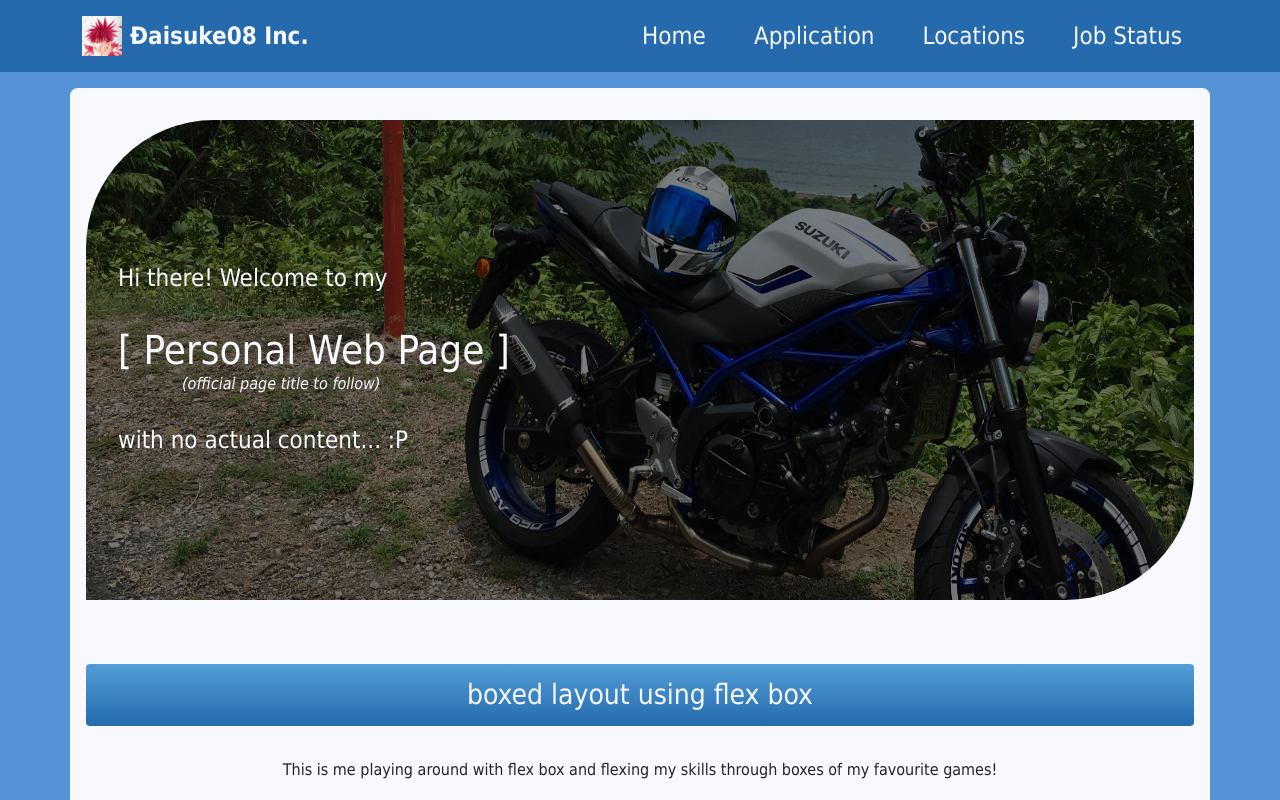
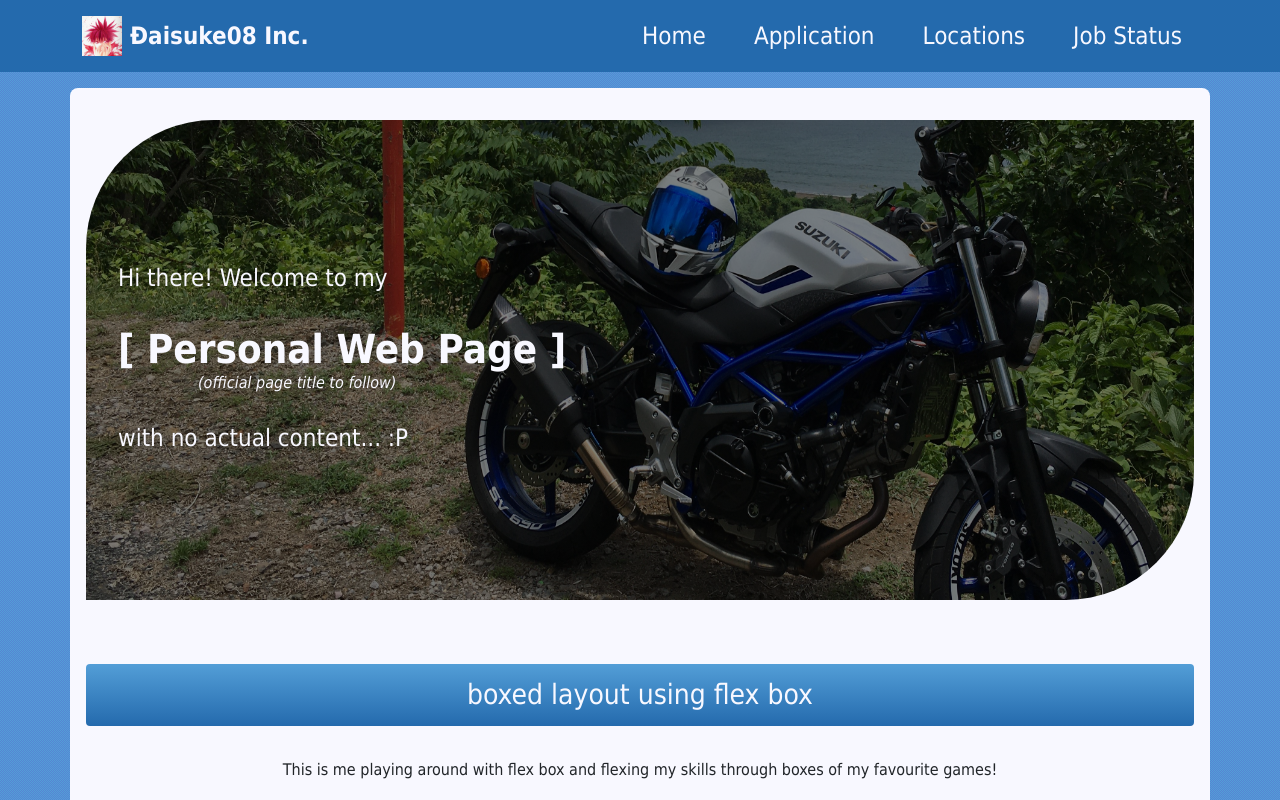
Before and after one commit to IamDaisuke08/IamDaisuke08, an Angular app in the folder Job/Code/Job.App/: page / in a window 1280 px wide. Shown: the top 800 px of the page. Built offline with nearby package versions, Linux system fonts and the light colour scheme.

Commit message:
hero mobile friendly

```diff
--- a/Job/Code/Job.App/src/app/app.component.css
+++ b/Job/Code/Job.App/src/app/app.component.css
@@ -75,7 +75,7 @@
         position: fixed;
         background-color: var(--theme-mobile-menu-bg);
         inset: 0 0 0 50%;
-        padding: min(30vh, 5rem) 2rem;
+        padding: min(30vh, 4rem) 2rem;
         gap: 1rem;
     }
 
--- a/Job/Code/Job.App/src/app/home-hero/home-hero.component.css
+++ b/Job/Code/Job.App/src/app/home-hero/home-hero.component.css
@@ -15,3 +15,25 @@
 .hero > * {
     margin-block: 2rem;
 }
+
+.hero-title {
+    margin-bottom: 0rem!important;
+    font-weight: bold;
+}
+
+.hero-sub-title {
+    font-style: italic;
+    margin-top: 0rem!important;
+    padding-left: 5rem;
+}
+
+@media (max-width: 62rem) {
+    .hero {
+        padding-inline: 1;
+        text-align: left;
+    }
+
+    .hero-sub-title {
+        padding-left: 4rem;
+    }
+}
--- a/Job/Code/Job.App/src/app/home-hero/home-hero.component.html
+++ b/Job/Code/Job.App/src/app/home-hero/home-hero.component.html
@@ -1,10 +1,6 @@
 <div class="hero">
-    <div style="display: flex;">
-        <h4 style="margin: auto 0 .1rem 0;">Hi there! Welcome to my</h4>
-        <!-- <h2 style="margin-inline: .5rem;"><strong>Web Developer - Programmer - Gamer</strong></h2>
-        <h4 style="margin: auto 0 .1rem 0;"> and this is my</h4> -->
-    </div>
-    <h1 style="margin-bottom: 0rem;">[ Personal Web Page ]</h1>
-    <h6 style="font-style: italic; margin-top: 0rem; padding-left: 4rem;">(official page title to follow)</h6>
+    <h4>Hi there! Welcome to my</h4>
+    <h1 class="hero-title">[ Personal Web Page ]</h1>
+    <h6 class="hero-sub-title">(official page title to follow)</h6>
     <h4>with no actual content... :P</h4>
 </div>
```
